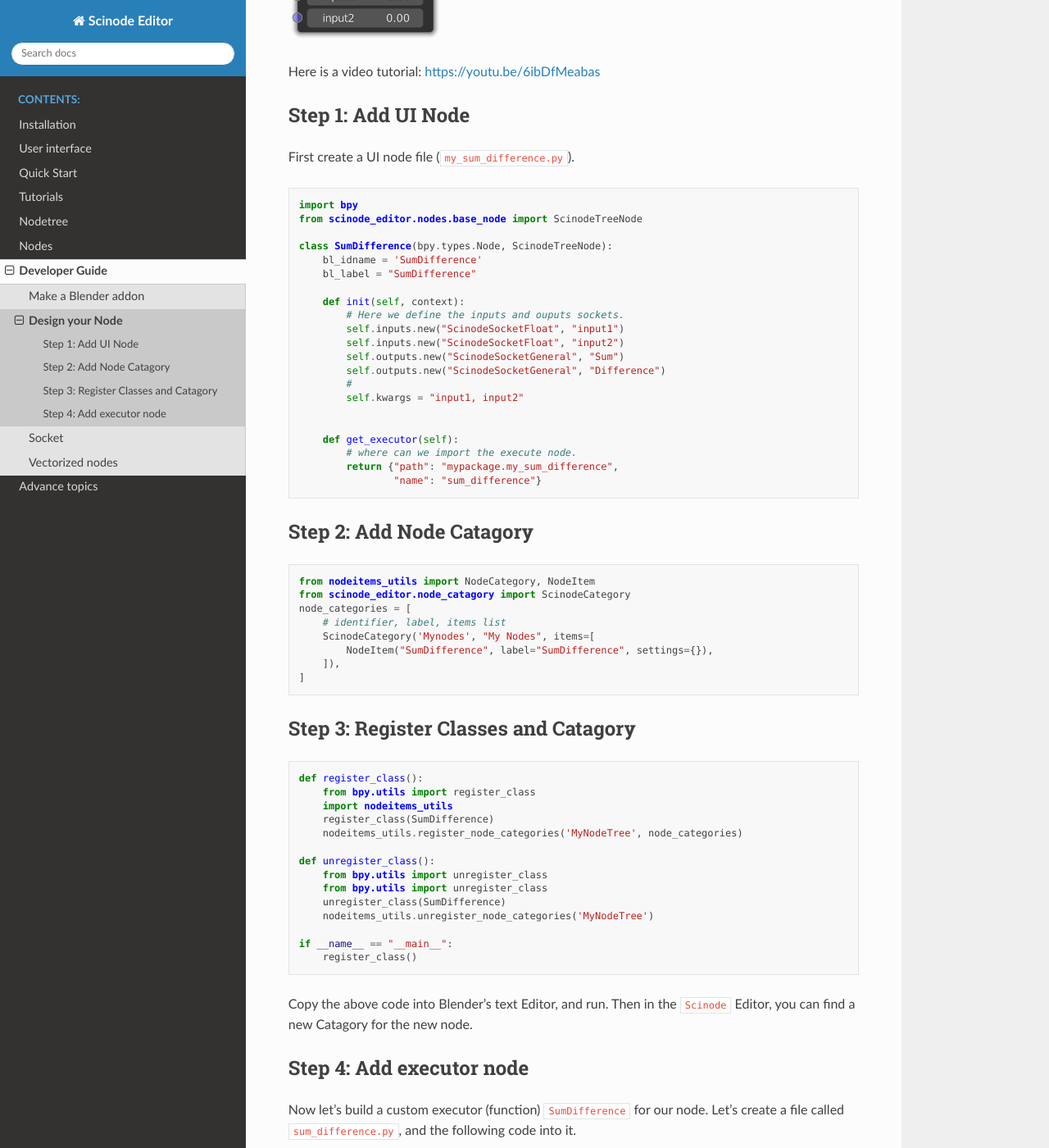
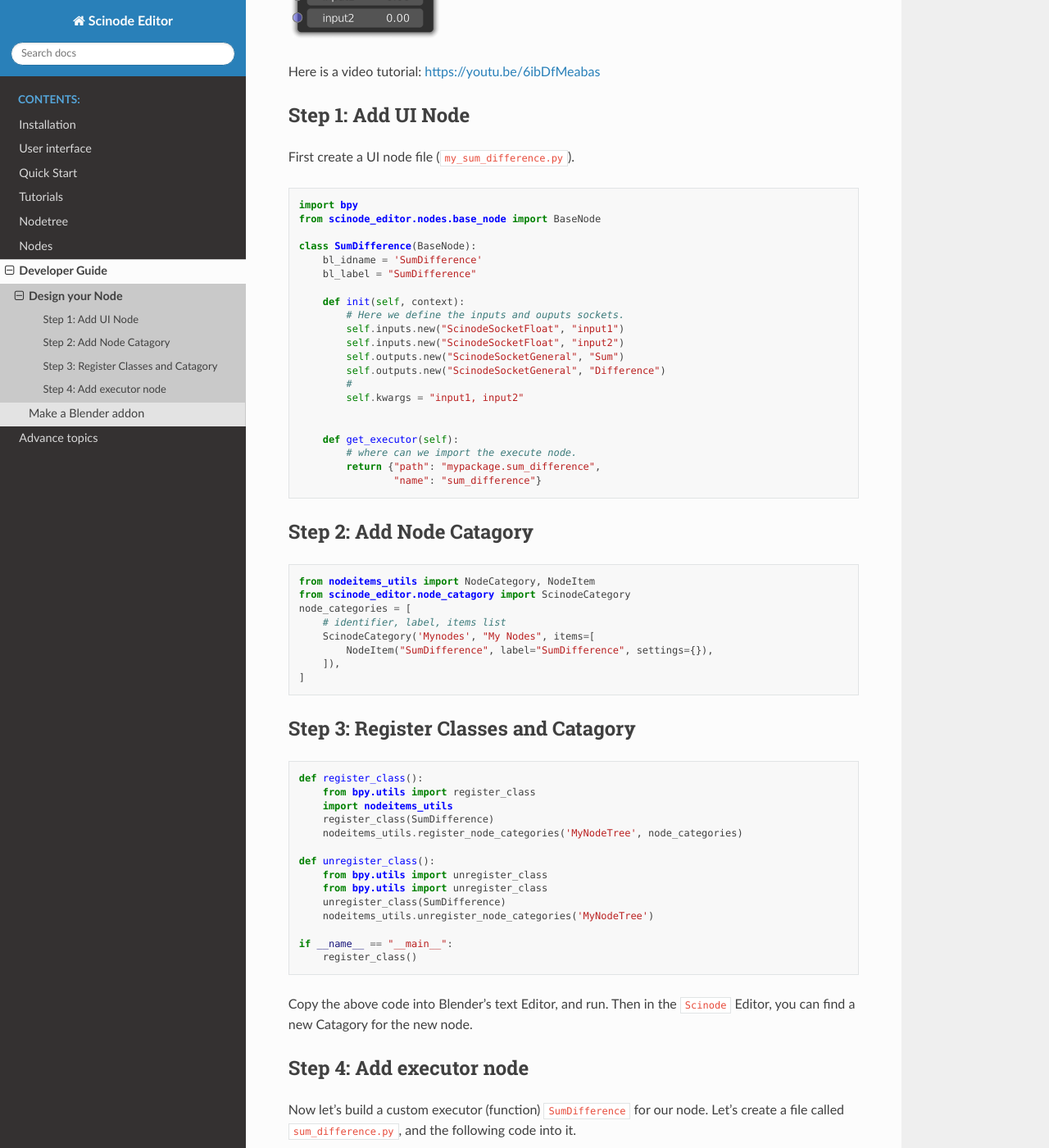
Before and after one commit to scinode/scinode-editor, a Sphinx documentation site: the page built from docs/source/develop/design_node.rst, in a window 1280 px wide and 1400 px high, scrolled down 731 px. Shown: the whole window at 82% size. Built offline with Sphinx 7.4.7 and the Read the Docs theme 2.0.0, drawn with Linux system fonts in a browser that asks for light colours; some of the changed text lies outside the part shown.

Commit message:
update doc

```diff
--- a/docs/source/advance_topics/index.rst
+++ b/docs/source/advance_topics/index.rst
@@ -10,3 +10,5 @@ In this guide, you will learn advance setting for your node-based workflow.
    :caption: Contents:
 
    control_node
+   socket
+   vectorized_node
--- a/docs/source/develop/design_node.rst
+++ b/docs/source/develop/design_node.rst
@@ -31,9 +31,9 @@ First create a UI node file (``my_sum_difference.py``).
 .. code:: Python
 
     import bpy
-    from scinode_editor.nodes.base_node import ScinodeTreeNode
+    from scinode_editor.nodes.base_node import BaseNode
 
-    class SumDifference(bpy.types.Node, ScinodeTreeNode):
+    class SumDifference(BaseNode):
         bl_idname = 'SumDifference'
         bl_label = "SumDifference"
 
@@ -49,7 +49,7 @@ First create a UI node file (``my_sum_difference.py``).
 
         def get_executor(self):
             # where can we import the execute node.
-            return {"path": "mypackage.my_sum_difference",
+            return {"path": "mypackage.sum_difference",
                     "name": "sum_difference"}
 
 
--- a/docs/source/develop/index.rst
+++ b/docs/source/develop/index.rst
@@ -8,7 +8,5 @@ This guide provides an introduction to writing new nodes for Scinode Editor.
    :maxdepth: 2
    :caption: Contents:
 
+   design_node
    addon
-   design_node
-   socket
-   vectorized_node
```
Also changed, not shown: other parts of docs/source/develop/design_node.rst (+1 -1 lines), docs/source/advance_topics/socket.rst (renamed from docs/source/develop/socket.rst), docs/source/advance_topics/vectorized_node.rst (renamed from docs/source/develop/vectorized_node.rst).
